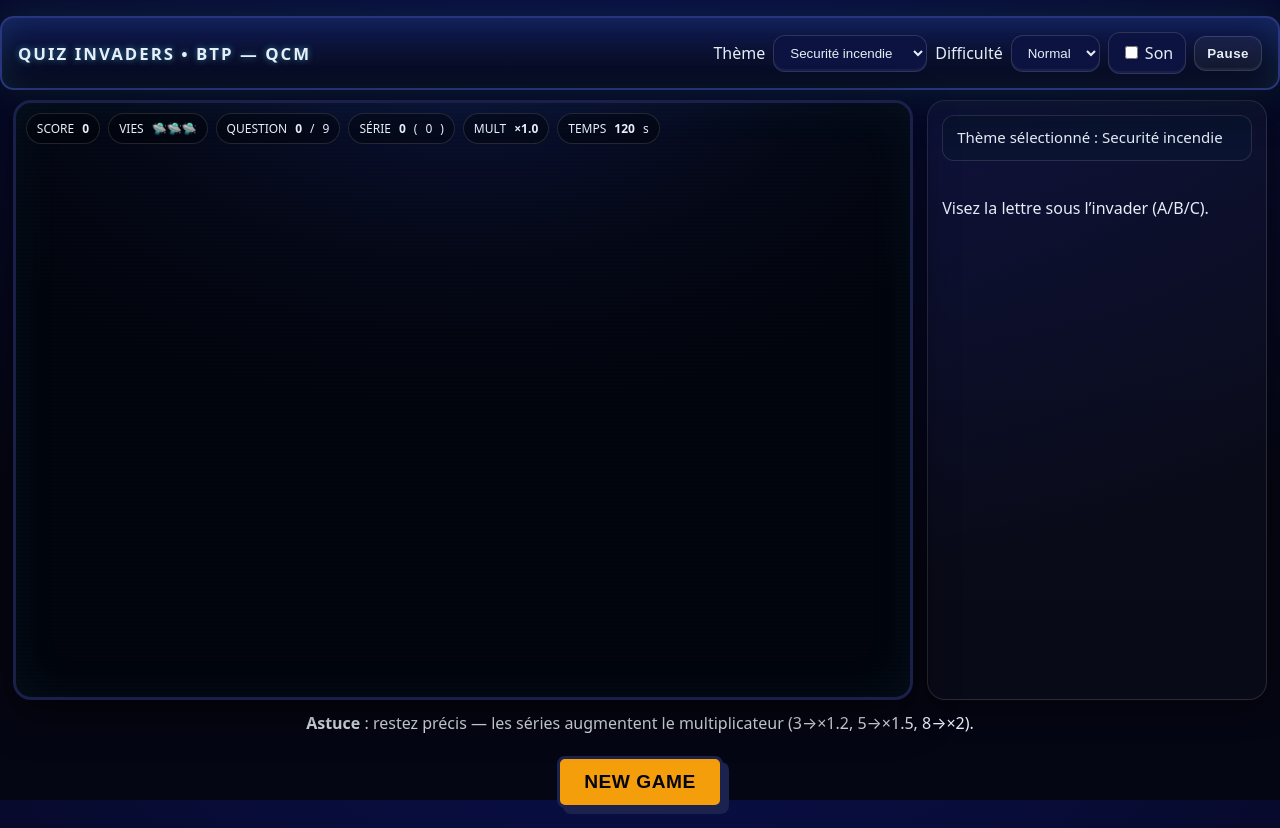
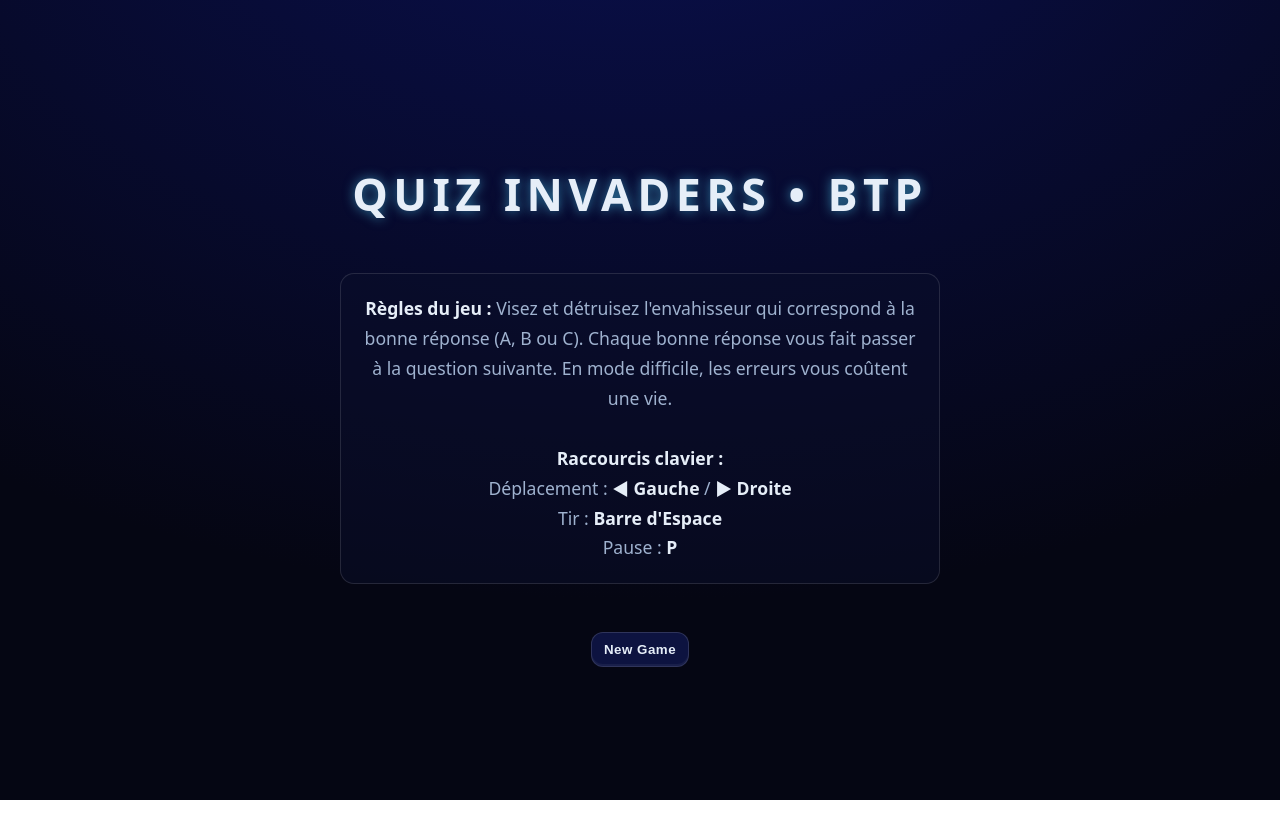
Before and after one commit to JPA31000/invaders, a plain HTML site: page index.html in a window 1280 px wide. After the commit the page ends 800 px from the top, so only its background shows below. Drawn offline with Linux system fonts and the light colour scheme.

Commit message:
Add files via upload

```diff
--- a/app.js
+++ b/app.js
@@ -27,6 +27,11 @@
 
   let BANKS=null; let BANK_KEYS=[];
 
+  // --- Element selectors ---
+  const startScreen = document.getElementById('start-screen');
+  const gameContainer = document.getElementById('game-container');
+  const newGameBtn = document.getElementById('newGameBtn');
+
   const canvas=document.getElementById('game'), ctx=canvas.getContext('2d');
   const scoreEl=document.getElementById('score'), livesIconsEl=document.getElementById('livesIcons');
   const qIndexEl=document.getElementById('qIndex'), qTotalEl=document.getElementById('qTotal');
@@ -36,7 +41,6 @@
   const pauseBtn=document.getElementById('pauseBtn');
   const downloadCsvBtn=document.getElementById('downloadCsv');
   const difficultySel=document.getElementById('difficulty'), themePlaySel=document.getElementById('themePlay');
-  const newGameBtn = document.getElementById('newGameBtn');
   const tryAgainBtn = document.getElementById('tryAgainBtn');
   const W=canvas.width, H=canvas.height;
 
@@ -96,11 +100,14 @@
   function getBankFor(key){ return (BANKS && BANKS[key]) ? BANKS[key] : []; }
 
   function startGame(){
+    // --- Show game container, hide start screen ---
+    startScreen.hidden = true;
+    gameContainer.hidden = false;
+
     const bankKey=themePlaySel.value || getDefaultKey();
     const base=getBankFor(bankKey);
     if(!base.length){ notice('Ce thème ne contient aucune question.', 'var(--danger)'); overlay.hidden=false; return; }
 
-    newGameBtn.hidden = true;
     tryAgainBtn.hidden = true;
     downloadCsvBtn.hidden = true;
     overlay.hidden=true;
@@ -271,8 +278,8 @@
     if(d==='normal'){ state.player.cooldown=280; state.enemySpeed=42; state.enemyFireBase=1.6; state.enemyBulletSpeedBase=160; }
     if(d==='hard'){ state.player.cooldown=320; state.enemySpeed=52; state.enemyFireBase=1.0; state.enemyBulletSpeedBase=190; }
   }
-  applyDifficulty();
 
+  // --- Event Listeners ---
   newGameBtn.onclick = startGame;
   tryAgainBtn.onclick = startGame;
   pauseBtn.onclick=togglePause;
@@ -294,12 +301,13 @@
       });
       const p=new URLSearchParams(location.search); const t=(p.get('theme')||'').trim();
       if(t && BANK_KEYS.includes(t)){ themePlaySel.value=t; } else { themePlaySel.selectedIndex=0; }
-      const base=getBankFor(themePlaySel.value); qTotalEl.textContent=base.length;
-      questionTextEl.textContent=`Thème sélectionné : ${themePlaySel.value}`;
+      const base=getBankFor(themePlaySel.value);
+      qTotalEl.textContent=base.length;
+      questionTextEl.textContent=`Thème : ${themePlaySel.value} — Prêt à jouer !`;
+      applyDifficulty();
     }catch(e){
-      console.warn('Échec JSON', e);
-      alert('Impossible de charger "questions-btp.json". Ouvrez via un serveur local (ex: python -m http.server) ou hébergez les fichiers.');
-      themePlaySel.innerHTML='<option>Indisponible</option>';
+      console.warn('Échec du chargement des questions (JSON)', e);
+      document.getElementById('start-screen').innerHTML = `<h1>Erreur</h1><p class="rules">Impossible de charger le fichier de questions <code>questions-btp.json</code>.<br/>Vérifiez que le fichier est présent et que vous lancez le jeu depuis un serveur web local.</p>`;
     }
   }
   document.addEventListener('DOMContentLoaded', init);
--- a/index.html
+++ b/index.html
@@ -7,6 +7,21 @@
   <link rel="stylesheet" href="styles.css" />
 </head>
 <body>
+
+  <div id="start-screen">
+    <h1>QUIZ INVADERS • BTP</h1>
+    <p class="rules">
+      <b>Règles du jeu :</b> Visez et détruisez l'envahisseur qui correspond à la bonne réponse (A, B ou C). Chaque bonne réponse vous fait passer à la question suivante. En mode difficile, les erreurs vous coûtent une vie.
+      <br/><br/>
+      <b>Raccourcis clavier :</b>
+      <br/>Déplacement : <b>◀︎ Gauche</b> / <b>▶︎ Droite</b>
+      <br/>Tir : <b>Barre d'Espace</b>
+      <br/>Pause : <b>P</b>
+    </p>
+    <button id="newGameBtn" class="pixel-button">New Game</button>
+  </div>
+
+  <div id="game-container" hidden>
     <header class="marquee">
       <div class="glow"></div>
       <h1>QUIZ INVADERS • BTP — QCM</h1>
@@ -49,10 +64,8 @@
 
           <div id="overlay">
             <div class="panel">
-            <h2>Space‑Invader pédagogique (BTP)</h2>
-            <p class="small">Dépl.: ◀︎ ▶︎ — Tir : <b>Espace</b> — Pause : <b>P</b>.<br/>
-               Visez l’envahisseur correspondant à la <b>bonne réponse</b> (A/B/C listées à droite). En « Difficile »,
-               les erreurs retirent une vie et les ennemis bombardent davantage.</p>
+              <h2>Game Over</h2>
+              <p class="small"></p>
               <div class="row" style="gap:10px; justify-content: center;">
                 <button class="primary" id="tryAgainBtn" hidden>Try again ?</button>
                 <button class="ghost" id="downloadCsv" hidden>Télécharger les résultats (.csv)</button>
@@ -73,8 +86,8 @@
 
     <footer>
       <p class="tip"><b>Astuce</b> : restez précis — les séries augmentent le multiplicateur (3→×1.2, 5→×1.5, 8→×2).</p>
-    <button id="newGameBtn" class="pixel-button">New Game</button>
     </footer>
+  </div>
 
   <script src="app.js" defer></script>
 </body>
--- a/styles.css
+++ b/styles.css
@@ -5,6 +5,43 @@
 *{box-sizing:border-box} html,body{height:100%}
 body{margin:0; font-family:system-ui,-apple-system,Segoe UI,Roboto,Ubuntu,Cantarell,Noto Sans,Helvetica,Arial; color:var(--text);
   background: radial-gradient(1200px 800px at 50% -200px, #0a1051, var(--bg));}
+
+/* --- Start Screen --- */
+#start-screen {
+  display: flex;
+  flex-direction: column;
+  justify-content: center;
+  align-items: center;
+  height: 100vh;
+  text-align: center;
+  padding: 2rem;
+}
+#start-screen h1 {
+  letter-spacing:.12em;
+  font-weight:900;
+  text-transform:uppercase;
+  font-size:2.8rem;
+  text-shadow:0 0 12px rgba(76,201,240,.6);
+  color: var(--text);
+  margin-bottom: 2rem;
+}
+#start-screen .rules {
+  color: var(--muted);
+  max-width: 600px;
+  line-height: 1.7;
+  font-size: 1.1rem;
+  margin-bottom: 3rem;
+  background: rgba(10, 15, 43, 0.5);
+  padding: 20px;
+  border-radius: 14px;
+  border: 1px solid rgba(255,255,255,.12);
+}
+#start-screen .rules b {
+  color: var(--text);
+}
+
+
+/* --- Game Container --- */
 header.marquee{
   position:relative; max-width:1400px; margin:16px auto 10px; padding:14px 16px;
   border-radius:14px; background:linear-gradient(180deg,#0f1550,#0a0f2b 60%,#080b1e);
@@ -32,44 +69,4 @@ main{display:flex; justify-content:center}
   overflow:hidden; padding:10px;
 }
 canvas{width:100%; height:100%; display:block; background:transparent; border-radius:14px}
-#scan{ position:absolute; inset:0; pointer-events:none; background:
-  repeating-linear-gradient(to bottom, rgba(255,255,255,.05), rgba(255,255,255,.05) 1px, transparent 2px, transparent 4px);
-  mix-blend-mode: overlay; opacity:.28; animation: flicker 2.2s infinite linear; }
-@keyframes flicker{ 0%,100%{opacity:.23} 50%{opacity:.33} }
-#hud{ position:absolute; inset:10px; pointer-events:none; }
-#hud .row{ display:flex; gap:8px; flex-wrap:wrap; }
-.chip{ pointer-events:auto; display:inline-flex; align-items:center; gap:8px; padding:6px 10px; border-radius:999px;
-  background:rgba(0,0,0,.35); border:1px solid rgba(255,255,255,.12); font-size:var(--chip); }
-#notice{ position:absolute; left:50%; transform:translateX(-50%); top:48%; translate:0 -50%;
-  font-size:28px; font-weight:900; text-shadow:0 2px 0 rgba(0,0,0,.6); }
-#sidebar{ background:linear-gradient(180deg, rgba(255,255,255,.03), rgba(255,255,255,.02));
-  border:1px solid rgba(255,255,255,.12); border-radius:18px; padding:14px; box-shadow:0 10px 30px rgba(0,0,0,.45); }
-#qa{ display:flex; flex-direction:column; gap:10px }
-#questionText{ background:rgba(10,20,48,.8); border:1px solid rgba(255,255,255,.12);
-  padding:12px 14px; border-radius:12px; font-size:var(--q); line-height:1.3; }
-#choicesChips{ display:flex; flex-direction:column; gap:8px; }
-#choicesChips .chip{ font-size:var(--chip); }
-footer{ text-align:center; }
-footer .tip{ margin:12px 0 22px; }
-.hidden{display:none}
-
-#overlay h2 { font-size: 2.5rem; }
-
-.pixel-button {
-  background-color: var(--accent3);
-  color: var(--bg);
-  font-weight: bold;
-  font-size: 1.2rem;
-  padding: 12px 24px;
-  border: 3px solid var(--edge);
-  box-shadow: 6px 6px 0px var(--edge);
-  text-transform: uppercase;
-  cursor: pointer;
-  transition: transform 0.1s, box-shadow 0.1s;
-  border-radius: 8px;
-  margin-bottom: 20px;
-}
-.pixel-button:active {
-  transform: translate(6px, 6px);
-  box-shadow: none;
-}
+#scan{ position:absolute; inset
```
Lines whose indentation alone changed are shown as unchanged.
